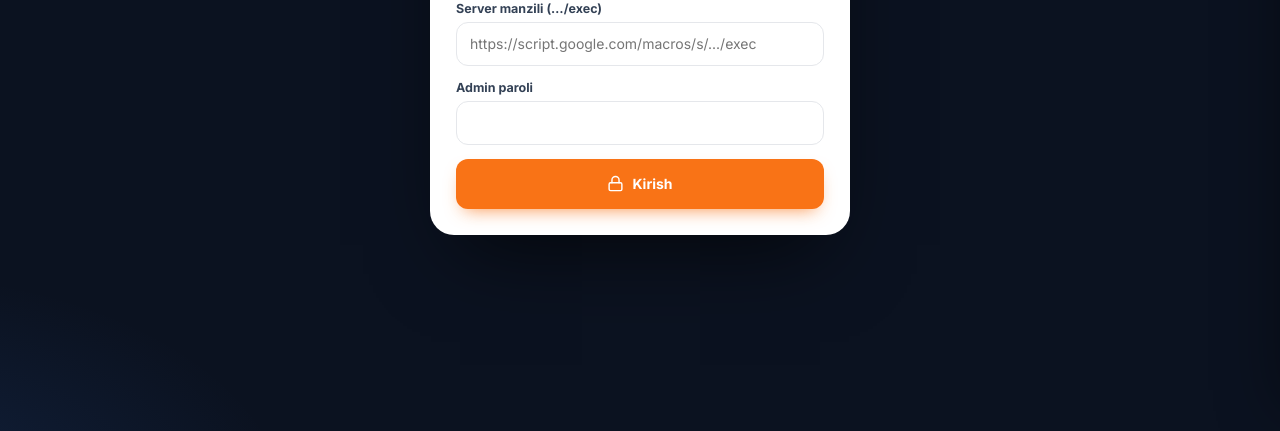
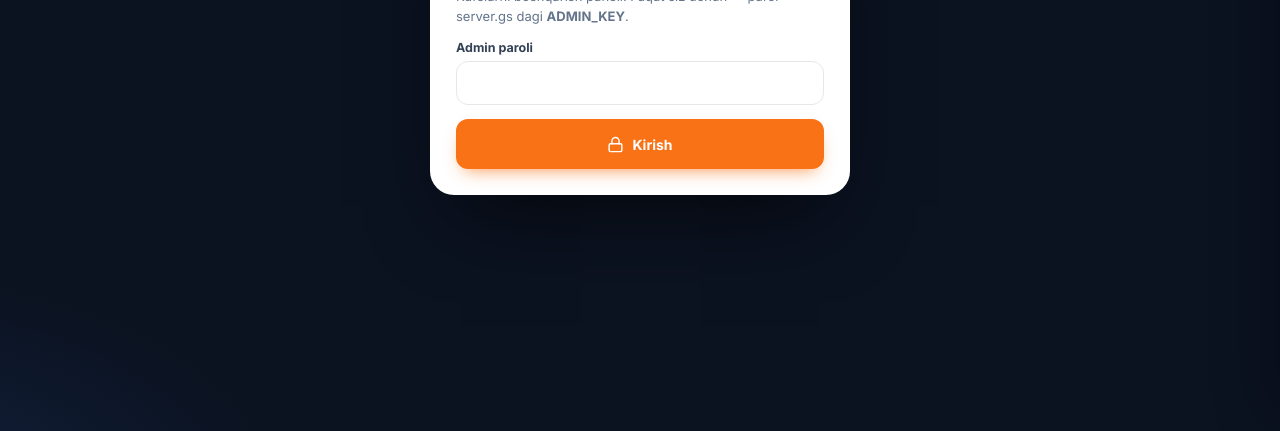
Before and after one commit to xusniddin-del/xusniddin-del.github.io, a plain HTML site: page gastropos-admin/index.html in a window 1280 px wide. Shown: the part 369-800 px from the top of the page. Drawn offline with Linux system fonts and the light colour scheme.

Commit message:
GastroPOS: asl dastur va admin panel serverga ulandi
Co-Authored-By: Claude Opus 5.5 <noreply@anthropic.com>
Claude-Session: https://claude.ai/code/session_01QxspwmgcGcHX6uWZomyhKB

```diff
--- a/gastropos-admin/index.html
+++ b/gastropos-admin/index.html
@@ -177,7 +177,7 @@ label.l{display:block;font-size:12.5px;font-weight:700;color:var(--ink2);margin-
    ⚙️ SOZLAMA
    ====================================================================== */
 const CONFIG={
-  SERVER_URL:'',            // GastroPOS server manzili (…/exec). Bo‘sh bo‘lsa — kirishda so‘raladi
+  SERVER_URL:'https://script.google.com/macros/s/AKfycbwZnlkvuG5D26na7hN4JrbK_81eDmTePh1qcQAdVXvtBU443HwT3OqkjfOPvjt8j4r4wQ/exec',            // GastroPOS server manzili (…/exec). Bo‘sh bo‘lsa — kirishda so‘raladi
   PLANS:{Start:149000,Biznes:249000,Pro:399000}   // index.html dagi narxlar bilan bir xil bo‘lsin
 };
 
```
Also changed, not shown: gastropos/index.html (+1 -1 lines).
